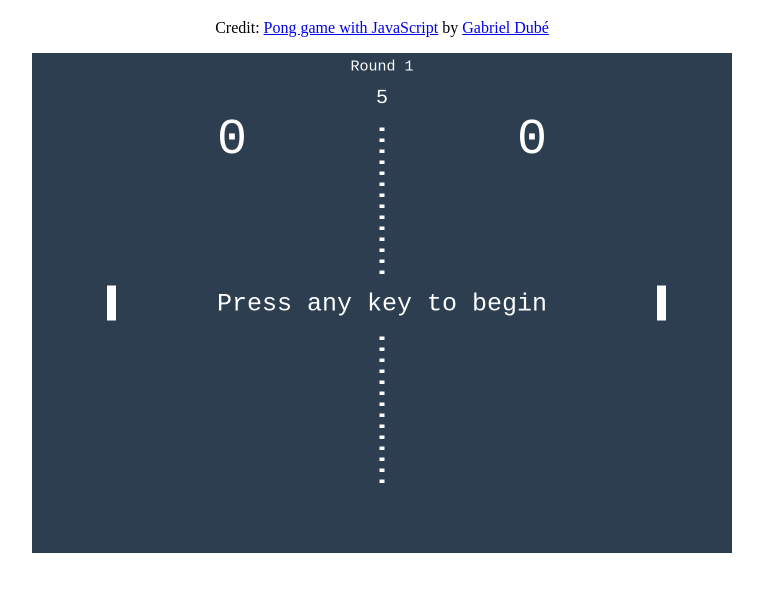
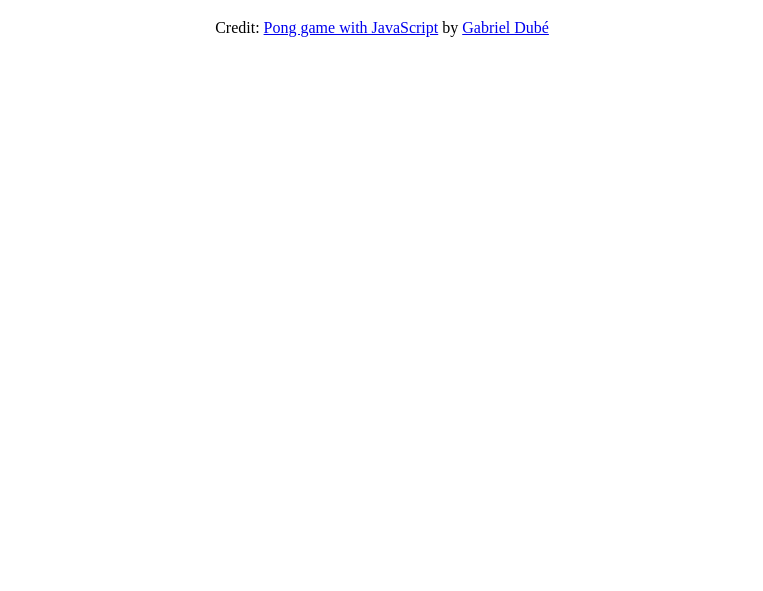
Before and after one commit to mdavison/andrew-pong, a plain HTML site: page index.html in a window 1280 px wide. Shown: the part 61-652 px from the top of the page, without its empty margins (258-1021 px from the left). Drawn offline with Linux system fonts and the light colour scheme.

Commit message:
Disable pong game

```diff
--- a/index.html
+++ b/index.html
@@ -382,7 +382,7 @@ var Game = {
 };
 
 var Pong = Object.assign({}, Game);
-Pong.initialize();
+// Pong.initialize();
 </script>
 
 
```
